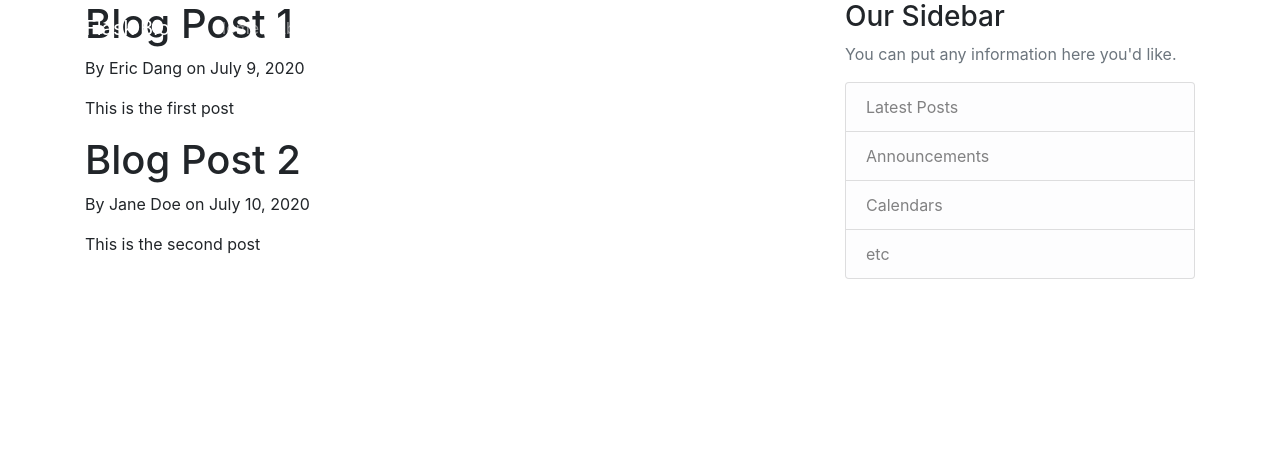
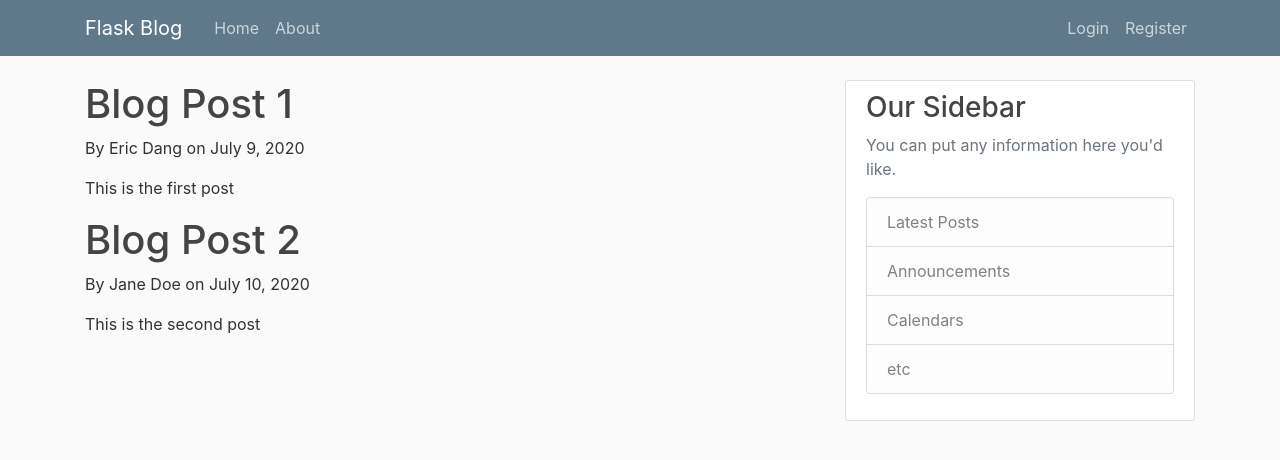
Before and after one commit to e-dang/Flask-Tutorial, a Flask app: page / in a window 1280 px wide. Shown: the top 460 px of the page. Run offline with Flask 2, Linux system fonts and the light colour scheme; some libraries are stand-ins or nearby versions.

Commit message:
Add css style sheet

```diff
--- a/flaskblog.py
+++ b/flaskblog.py
@@ -1,4 +1,4 @@
-from flask import Flask, render_template
+from flask import Flask, render_template, url_for
 
 app = Flask(__name__)
 
--- /dev/null
+++ b/static/main.css
@@ -0,0 +1,80 @@
+body {
+    background: #fafafa;
+    color: #333333;
+    margin-top: 5rem;
+  }
+
+  h1, h2, h3, h4, h5, h6 {
+    color: #444444;
+  }
+
+  .bg-steel {
+    background-color: #5f788a;
+  }
+
+  .site-header .navbar-nav .nav-link {
+    color: #cbd5db;
+  }
+
+  .site-header .navbar-nav .nav-link:hover {
+    color: #ffffff;
+  }
+
+  .site-header .navbar-nav .nav-link.active {
+    font-weight: 500;
+  }
+
+  .content-section {
+    background: #ffffff;
+    padding: 10px 20px;
+    border: 1px solid #dddddd;
+    border-radius: 3px;
+    margin-bottom: 20px;
+  }
+
+  .article-title {
+    color: #444444;
+  }
+
+  a.article-title:hover {
+    color: #428bca;
+    text-decoration: none;
+  }
+
+  .article-content {
+    white-space: pre-line;
+  }
+
+  .article-img {
+    height: 65px;
+    width: 65px;
+    margin-right: 16px;
+  }
+
+  .article-metadata {
+    padding-bottom: 1px;
+    margin-bottom: 4px;
+    border-bottom: 1px solid #e3e3e3
+  }
+
+  .article-metadata a:hover {
+    color: #333;
+    text-decoration: none;
+  }
+
+  .article-svg {
+    width: 25px;
+    height: 25px;
+    vertical-align: middle;
+  }
+
+  .account-img {
+    height: 125px;
+    width: 125px;
+    margin-right: 20px;
+    margin-bottom: 16px;
+  }
+
+  .account-heading {
+    font-size: 2.5rem;
+  }
--- a/templates/layout.html
+++ b/templates/layout.html
@@ -8,6 +8,7 @@
 
     <!-- Bootstrap CSS -->
     <link rel="stylesheet" href="https://stackpath.bootstrapcdn.com/bootstrap/4.3.1/css/bootstrap.min.css" integrity="sha384-ggOyR0iXCbMQv3Xipma34MD+dH/1fQ784/j6cY/iJTQUOhcWr7x9JvoRxT2MZw1T" crossorigin="anonymous">
+    <link rel="stylesheet" type="text/css" href="{{ url_for('static', filename='main.css') }}">
 
     {% if title %}
         <title>Flask Blog - {{ title }}</title>
```
